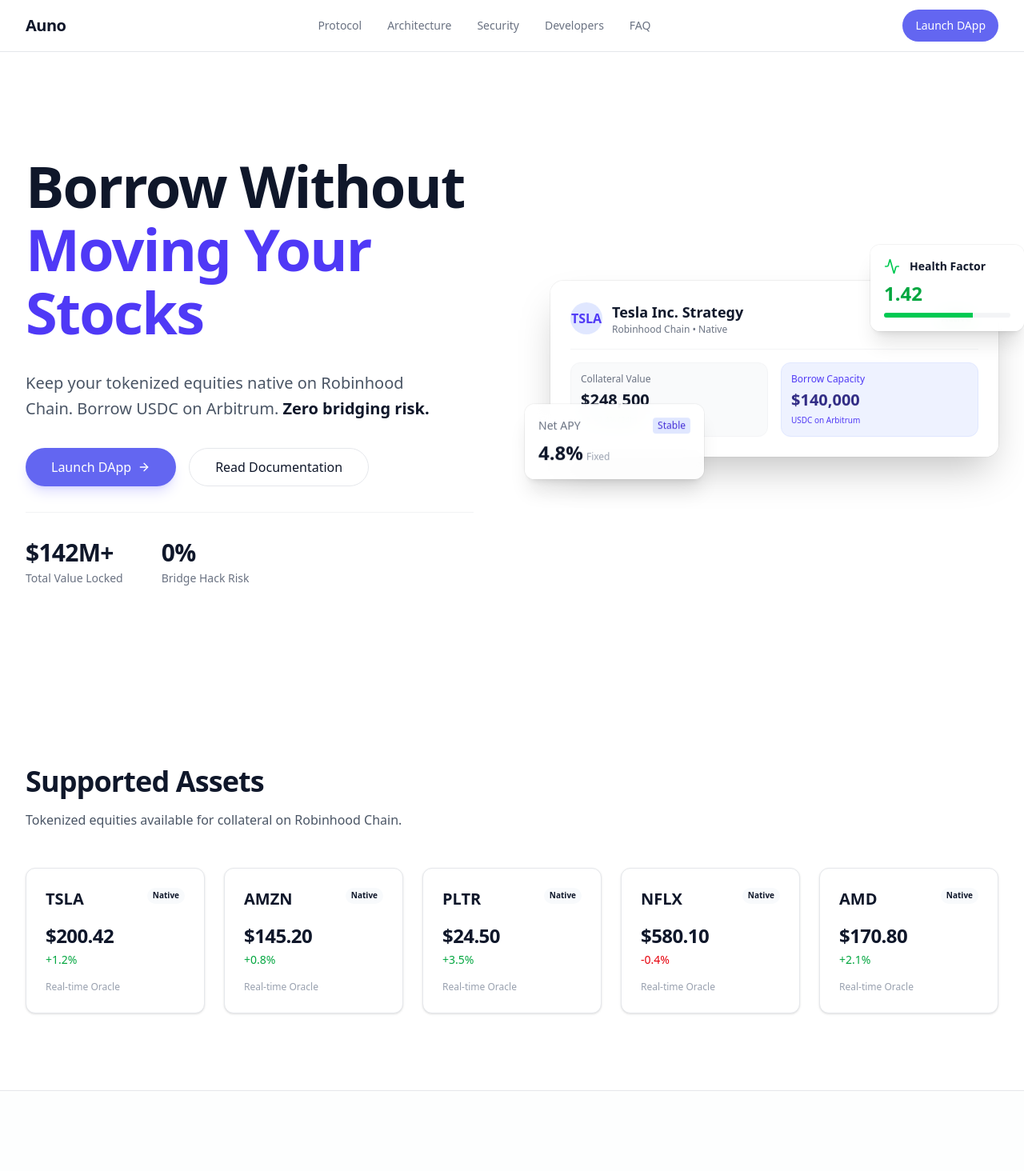
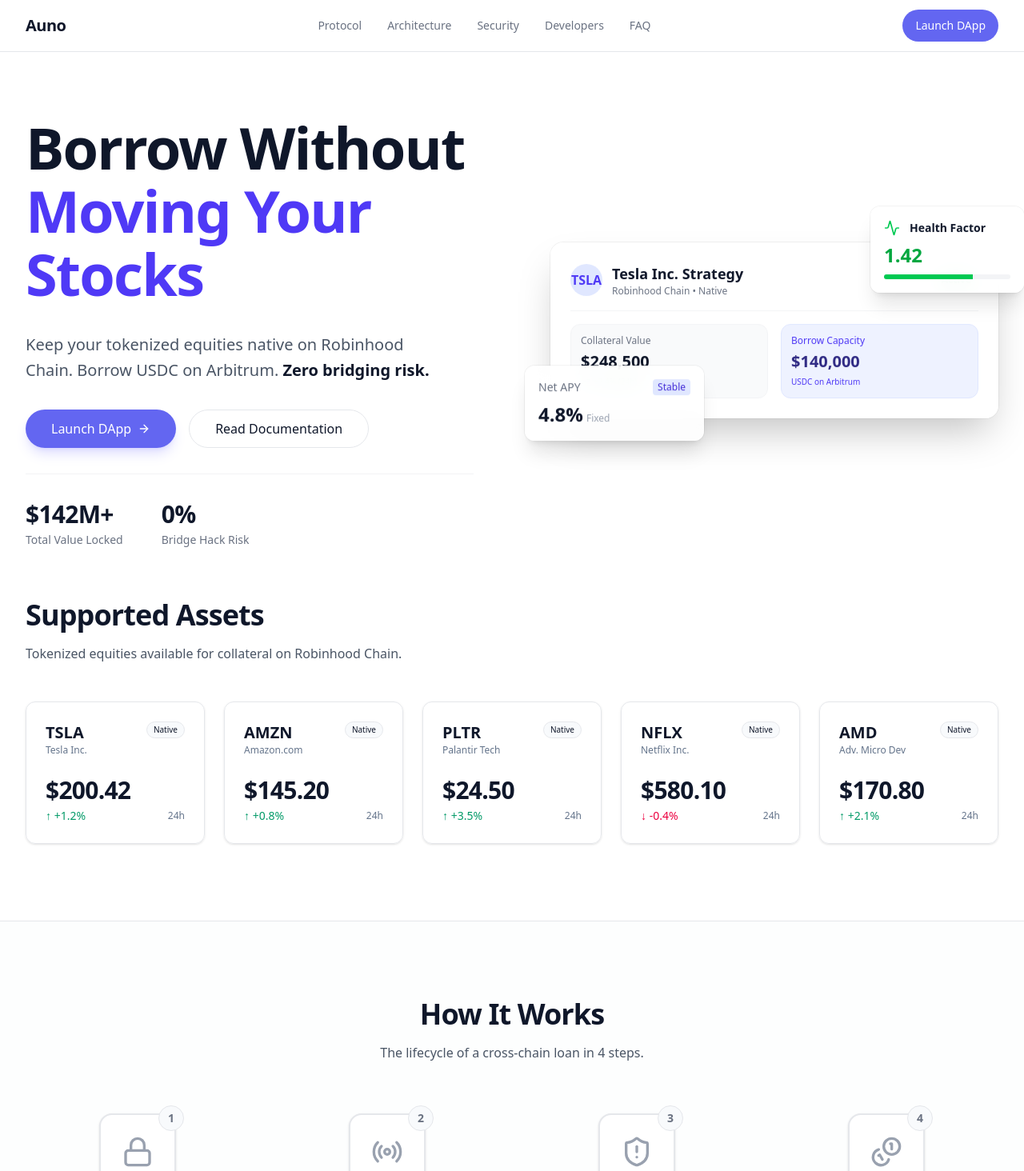
Before and after one commit to zickrian/Defi-Protocol, a Next.js app: page / in a window 1280 px wide. Shown: the top 1464 px of the page at 80% size. Built offline with nearby package versions, Linux system fonts and the light colour scheme.

Commit message:
improve SupportedAssets card design and Hero section background styling with new utilities.

```diff
--- a/app/globals.css
+++ b/app/globals.css
@@ -38,3 +38,11 @@
     font-family: var(--font-inter), sans-serif;
   }
 }
+
+@layer utilities {
+  .bg-dot-pattern {
+    background-image: radial-gradient(#E5E7EB 1px, transparent 1px);
+    background-size: 24px 24px;
+    mask-image: radial-gradient(ellipse at center, black 60%, transparent 100%);
+  }
+}
--- a/components/sections/hero.tsx
+++ b/components/sections/hero.tsx
@@ -8,9 +8,10 @@
 
 export function Hero() {
     return (
-        <section className="relative overflow-hidden pt-20 pb-24 lg:pt-32 lg:pb-32 bg-background">
+        <section className="relative overflow-hidden pt-12 pb-8 lg:pt-20 lg:pb-12 bg-background">
             {/* Background Pattern */}
-            <div className="absolute inset-0 -z-10 h-full w-full bg-white [background-image:radial-gradient(#e5e7eb_1px,transparent_1px)] [background-size:24px_24px] [mask-image:radial-gradient(ellipse_60%_60%_at_50%_0%,#000_70%,transparent_100%)]" />
+            <div className="absolute inset-0 -z-10 h-full w-full bg-dot-pattern opacity-50" />
+            <div className="absolute inset-0 -z-10 h-full w-full bg-gradient-to-b from-transparent via-background/50 to-background" />
 
             <Container>
                 <div className="grid gap-16 lg:grid-cols-2 lg:gap-24 items-center">
--- a/components/sections/supported-assets.tsx
+++ b/components/sections/supported-assets.tsx
@@ -14,7 +14,7 @@
 
 export function SupportedAssets() {
     return (
-        <section className="py-24 bg-background">
+        <section className="pt-4 pb-24 bg-background">
             <Container>
                 <div className="mb-12">
                     <h2 className="text-3xl font-bold tracking-tight text-text sm:text-4xl mb-4">
@@ -27,20 +27,22 @@
 
                 <div className="grid grid-cols-1 sm:grid-cols-2 lg:grid-cols-5 gap-6">
                     {assets.map((asset) => (
-                        <Card key={asset.ticker} className="group hover:border-primary/50 transition-colors cursor-default">
-                            <CardContent className="p-6">
+                        <Card key={asset.ticker} className="group relative overflow-hidden transition-all duration-300 hover:shadow-lg border-border hover:border-primary/20 bg-background/50 backdrop-blur-sm">
+                            <div className="absolute inset-0 bg-gradient-to-br from-primary/5 to-transparent opacity-0 group-hover:opacity-100 transition-opacity duration-300" />
+                            <CardContent className="p-6 relative z-10">
                                 <div className="flex justify-between items-start mb-4">
-                                    <div className="font-bold text-xl text-text">{asset.ticker}</div>
-                                    <Badge variant="secondary" className="text-[10px] px-1.5 h-5">Native</Badge>
+                                    <div>
+                                        <div className="font-bold text-xl text-text group-hover:text-primary transition-colors">{asset.ticker}</div>
+                                        <div className="text-xs text-muted-foreground">{asset.name}</div>
+                                    </div>
+                                    <Badge variant="secondary" className="text-[10px] px-2 py-0.5 font-medium bg-surface border border-border">Native</Badge>
                                 </div>
-                                <div className="space-y-1">
-                                    <div className="text-2xl font-semibold tracking-tight">{asset.price}</div>
-                                    <div className={`text-sm font-medium ${asset.change.startsWith('+') ? 'text-green-600' : 'text-red-600'}`}>
-                                        {asset.change}
+                                <div className="space-y-1 mt-6">
+                                    <div className="text-3xl font-bold tracking-tight">{asset.price}</div>
+                                    <div className={`text-sm font-medium flex items-center gap-1 ${asset.change.startsWith('+') ? 'text-emerald-600' : 'text-rose-600'}`}>
+                                        {asset.change.startsWith('+') ? '↑' : '↓'} {asset.change}
+                                        <span className="text-muted-foreground font-normal ml-auto text-xs">24h</span>
                                     </div>
-                                </div>
-                                <div className="mt-4 text-xs text-gray-400 group-hover:text-primary transition-colors">
-                                    Real-time Oracle
                                 </div>
                             </CardContent>
                         </Card>
```
